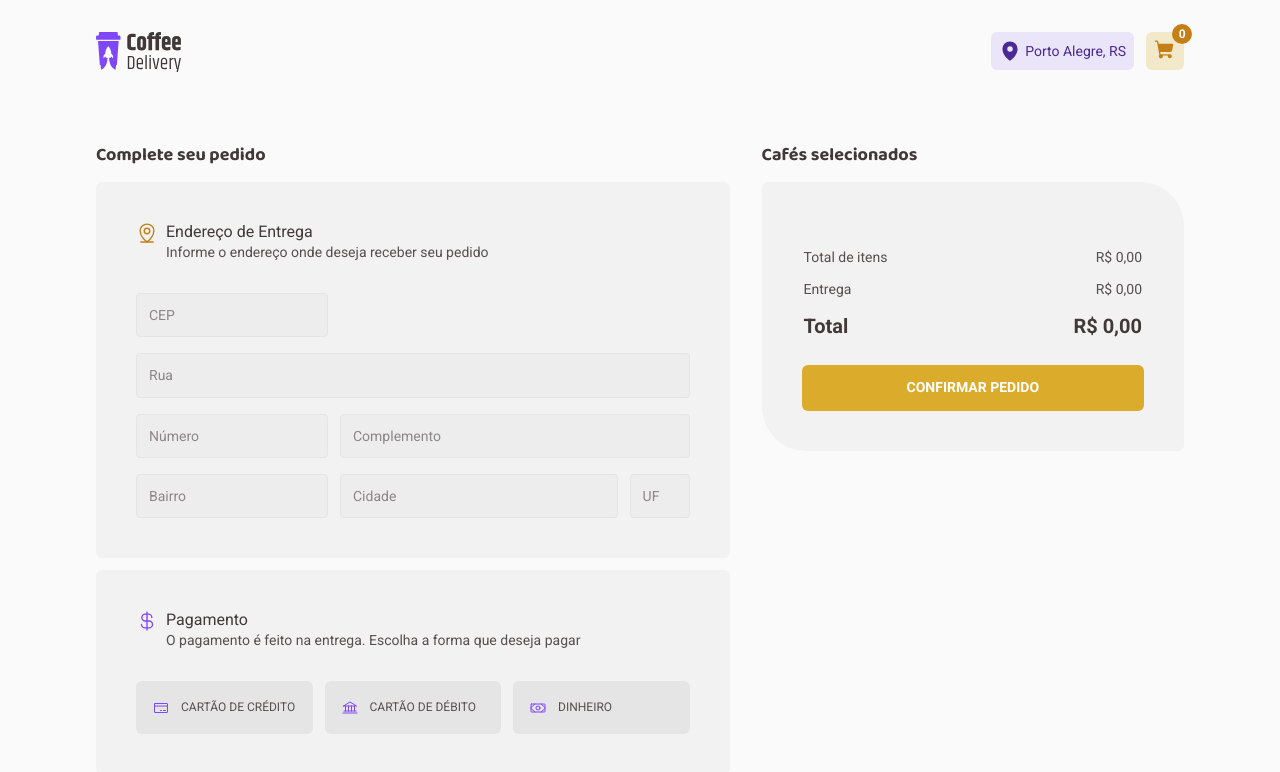
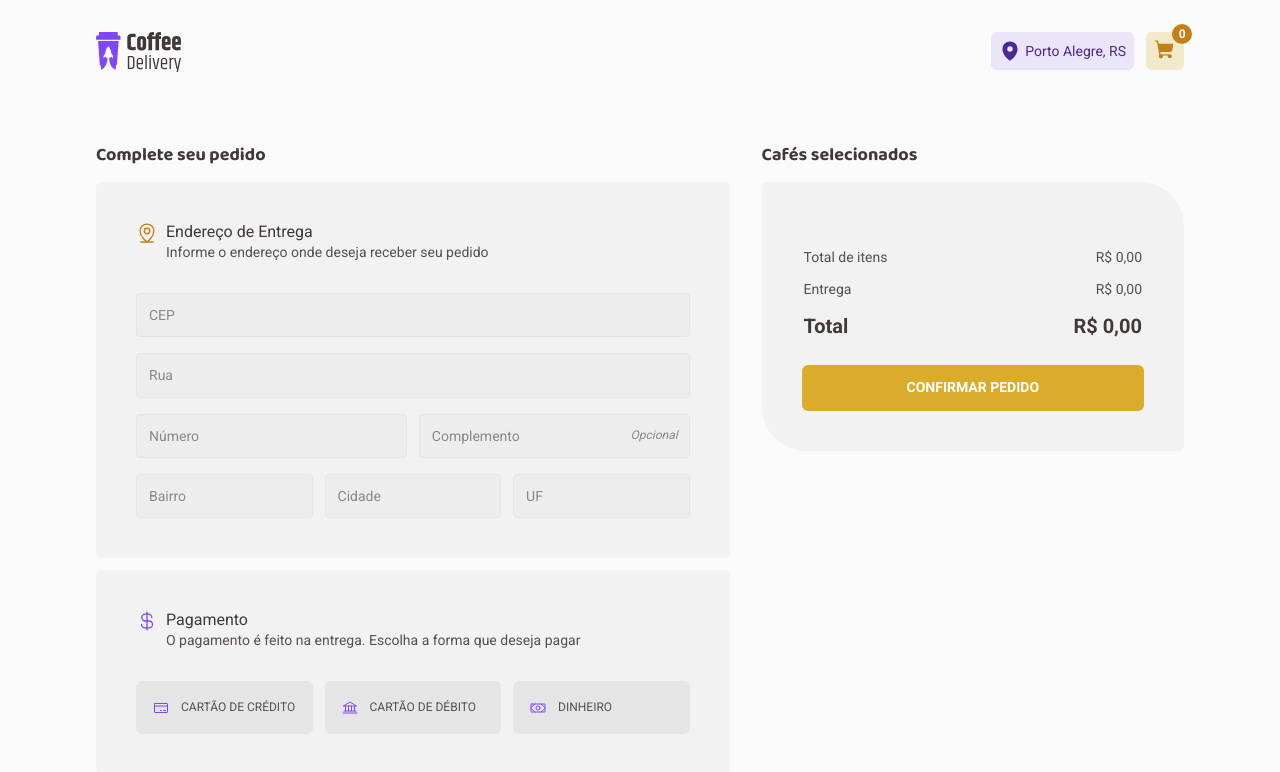
Before and after one commit to schayene/ignite-coffee-delivery, a React (Vite) app: page /checkout in a window 1280 px wide. Shown: the top 772 px of the page. Built offline with nearby package versions, Linux system fonts and the light colour scheme.

Commit message:
refactor: address checkout

```diff
--- a/src/pages/Checkout/components/DeliveryAddress/index.tsx
+++ b/src/pages/Checkout/components/DeliveryAddress/index.tsx
@@ -5,23 +5,14 @@ import {
   DeliveryAddressContainer,
 } from "./styles";
 import { useFormContext } from "react-hook-form";
+import { InputGroup } from "../../../../components/InputGroup";
 
 export function DeliveryAddress() {
-  const {
-    register,
-    watch,
-    formState: { errors },
-  } = useFormContext();
+  const { watch } = useFormContext();
 
   const postal_code = watch("postal_code")
     .replace(/\D/g, "")
     .replace(/^(\d{5})(\d{3})+?$/, "$1-$2");
-
-  const messages: string[] = [];
-
-  Object.entries(errors).forEach((element) => {
-    messages.push(element[1]?.message as string);
-  });
 
   return (
     <DeliveryAddressContainer>
@@ -34,29 +25,29 @@ export function DeliveryAddress() {
       </CardHeader>
       <AddressContainer>
         <div>
-          <input
+          <InputGroup
             type="text"
             placeholder="CEP"
+            keyName="postal_code"
             value={postal_code}
-            {...register("postal_code")}
-          />
-          {messages.join("\n")}
-        </div>
-        <div>
-          <input type="text" placeholder="Rua" {...register("street")} />
-        </div>
-        <div>
-          <input type="text" placeholder="Número" {...register("number")} />
-          <input
-            type="text"
-            placeholder="Complemento"
-            {...register("complement")}
           />
         </div>
         <div>
-          <input type="text" placeholder="Bairro" {...register("district")} />
-          <input type="text" placeholder="Cidade" {...register("city")} />
-          <input type="text" placeholder="UF" {...register("uf")} />
+          <InputGroup type="text" placeholder="Rua" keyName="street" />
+        </div>
+        <div>
+          <InputGroup type="text" placeholder="Número" keyName="number" />
+          <InputGroup
+            optional
+            type="text"
+            placeholder="Complemento"
+            keyName="complement"
+          />
+        </div>
+        <div>
+          <InputGroup type="text" placeholder="Bairro" keyName="district" />
+          <InputGroup type="text" placeholder="Cidade" keyName="city" />
+          <InputGroup type="text" placeholder="UF" keyName="uf" />
         </div>
       </AddressContainer>
     </DeliveryAddressContainer>
--- a/src/pages/Checkout/components/DeliveryAddress/styles.ts
+++ b/src/pages/Checkout/components/DeliveryAddress/styles.ts
@@ -21,47 +21,6 @@ export const AddressContainer = styled.div`
     display: flex;
     gap: 0.75rem;
 
-    input {
-      width: 100%;
-      border-radius: 4px;
-      padding: 0.75rem;
-      font-size: 0.875rem;
-
-      color: ${(props) => props.theme["base-text"]};
-      border: 1px solid ${(props) => props.theme["base-button"]};
-      background: ${(props) => props.theme["base-input"]};
-
-      &::placeholder {
-        color: ${(props) => props.theme["base-label"]};
-      }
-
-      &:focus {
-        box-shadow: 0 0 0 2px ${(props) => props.theme["yellow-dark"]};
-      }
-
-      &[name="postal_code"] {
-        max-width: 12rem;
-      }
-      &[name="street"] {
-        flex: 1;
-      }
-      &[name="number"] {
-        max-width: 12rem;
-      }
-      &[name="complement"] {
-        flex: 1;
-      }
-      &[name="district"] {
-        max-width: 12rem;
-      }
-      &[name="city"] {
-        flex: 1;
-      }
-      &[name="uf"] {
-        max-width: 3.75rem;
-      }
-    }
-
     @media (max-width: 576px) {
       flex-direction: column;
     }
```
